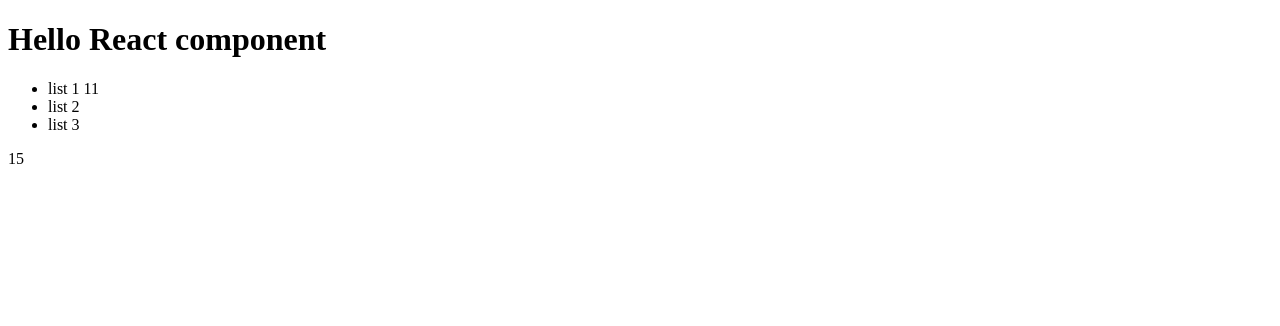
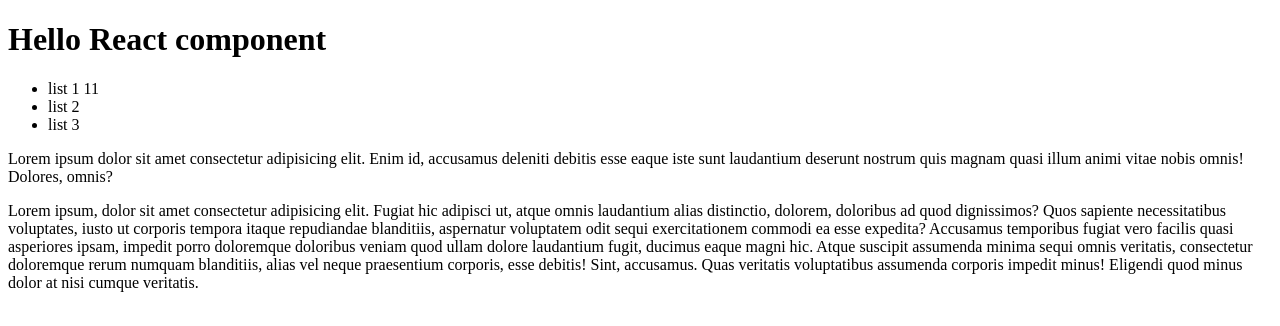
Before and after one commit to DenysShportun/react-fake-shop, a React (Create React App) app: page / in a window 1280 px wide. Shown: the top 326 px of the page. Built offline with nearby package versions, Linux system fonts and the light colour scheme.

Commit message:
обернули итемы в React.Fragment вместо div

```diff
--- a/src/App.tsx
+++ b/src/App.tsx
@@ -11,17 +11,21 @@
 const List = () => {
     let a = 10
     return (
-        <ul>
+        <React.Fragment><ul>
             <li>list 1 {a + 1}</li>
             <li>list 2</li>
             <li>list 3</li>
         </ul>
+        <p>Lorem ipsum dolor sit amet consectetur adipisicing elit. Enim id, accusamus deleniti debitis esse eaque iste sunt laudantium deserunt nostrum quis magnam quasi illum animi vitae nobis omnis! Dolores, omnis?</p>
+        <p>Lorem ipsum, dolor sit amet consectetur adipisicing elit. Fugiat hic adipisci ut, atque omnis laudantium alias distinctio, dolorem, doloribus ad quod dignissimos? Quos sapiente necessitatibus voluptates, iusto ut corporis tempora itaque repudiandae blanditiis, aspernatur voluptatem odit sequi exercitationem commodi ea esse expedita? Accusamus temporibus fugiat vero facilis quasi asperiores ipsam, impedit porro doloremque doloribus veniam quod ullam dolore laudantium fugit, ducimus eaque magni hic. Atque suscipit assumenda minima sequi omnis veritatis, consectetur doloremque rerum numquam blanditiis, alias vel neque praesentium corporis, esse debitis! Sint, accusamus. Quas veritatis voluptatibus assumenda corporis impedit minus! Eligendi quod minus dolor at nisi cumque veritatis.
+        </p>
+        </React.Fragment>
     )
 }
 function App() {
     return (
         <div className="App">
-            <Title /> <List /> {10 + 5}
+            <Title /> <List />
         </div>
     )
 }
```
